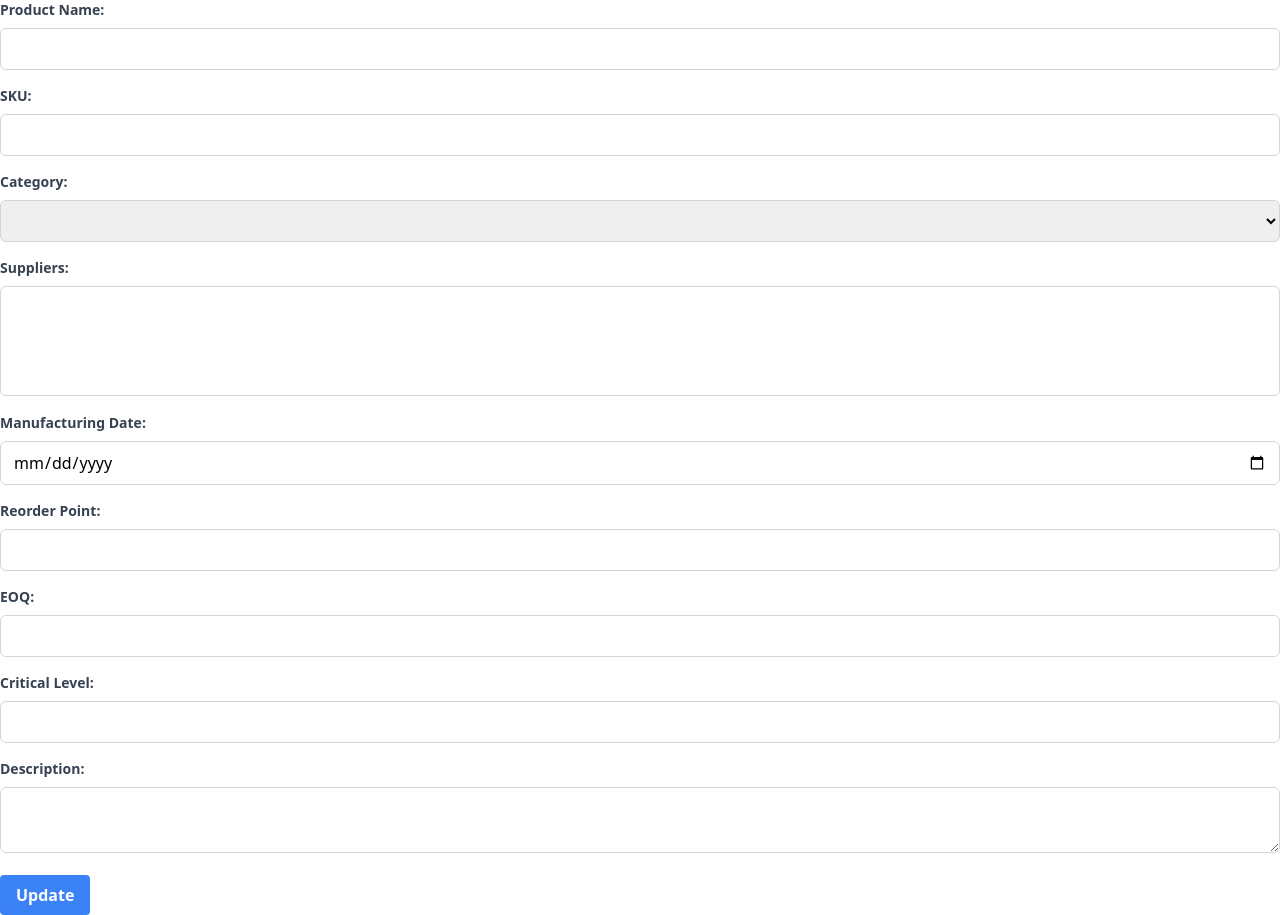
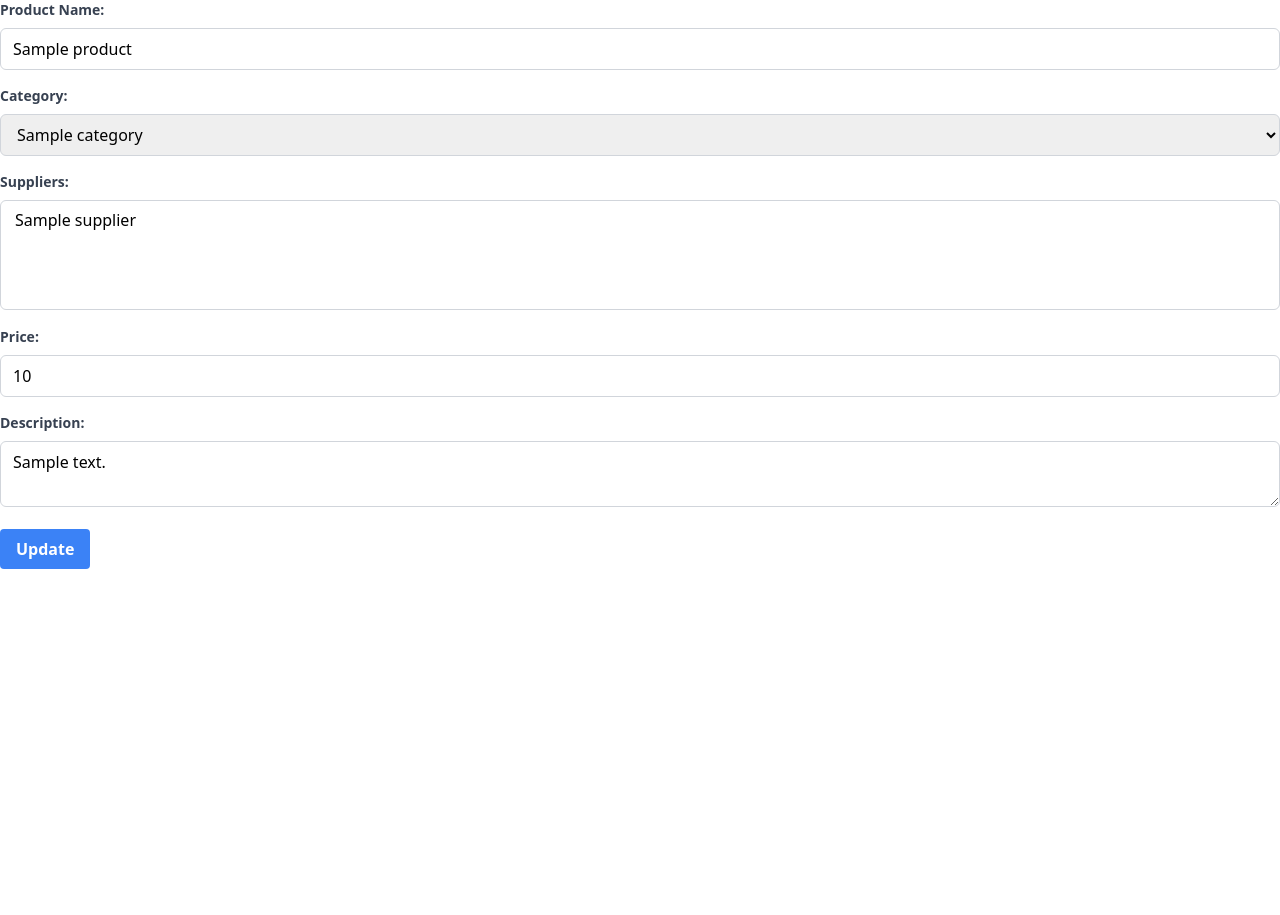
Before and after one commit to SemiiNat/YVIIMS, a PHP site: template html/src/Views/product/edit.php in a window 1280 px wide. After the commit the page ends 569 px from the top, so only its background shows below. Run offline with PHP 8.4, Linux system fonts and the light colour scheme; the template is opened without the code that fills it: most values are stand-ins (such as "Sample title", 1, 10 or a date in 2020); data that the repository does not hold is empty; style sheets or scripts are compiled from the project's sources; some libraries are stand-ins or nearby versions.

Commit message:
bugfix: fixed the errors on the edit.php(product)

```diff
--- a/html/src/Views/product/edit.php
+++ b/html/src/Views/product/edit.php
@@ -3,9 +3,7 @@
 use App\Http\View;
 
 View::startSection('content');
-$product = $data['product'];
-$categories = $data['categories'];
-$suppliers = $data['suppliers'];
+
 ?>
 <div class="container mx-auto">
     <form method="POST" id="saveForm" hx-post="/product/update/<?= $product['id'] ?>" hx-trigger="submit" hx-swap="none">
@@ -13,11 +11,6 @@ $suppliers = $data['suppliers'];
             <label for="product_name" class="block text-gray-700 text-sm font-bold mb-2">Product Name:</label>
             <input type="text" id="product_name" name="product_name" value="<?= htmlspecialchars($product['product_name']) ?>" class="w-full border border-gray-300 rounded-md py-2 px-3 focus:outline-none focus:ring-1 focus:ring-blue-500">
             <p id="product_name_err" class="error-validation text-red-500 text-sm hidden"></p>
-        </div>
-        <div class="mb-4">
-            <label for="sku" class="block text-gray-700 text-sm font-bold mb-2">SKU:</label>
-            <input type="text" id="sku" name="sku" value="<?= htmlspecialchars($product['sku']) ?>" class="w-full border border-gray-300 rounded-md py-2 px-3 focus:outline-none focus:ring-1 focus:ring-blue-500">
-            <p id="sku_err" class="error-validation text-red-500 text-sm hidden"></p>
         </div>
         <div class="mb-4">
             <label for="category" class="block text-gray-700 text-sm font-bold mb-2">Category:</label>
@@ -38,24 +31,9 @@ $suppliers = $data['suppliers'];
             <p id="supplier_ids_err" class="error-validation text-red-500 text-sm hidden"></p>
         </div>
         <div class="mb-4">
-            <label for="manufacturing_date" class="block text-gray-700 text-sm font-bold mb-2">Manufacturing Date:</label>
-            <input type="date" id="manufacturing_date" name="manufacturing_date" value="<?= htmlspecialchars($product['manufacturing_date']) ?>" class="w-full border border-gray-300 rounded-md py-2 px-3 focus:outline-none focus:ring-1 focus:ring-blue-500">
-            <p id="manufacturing_date_err" class="error-validation text-red-500 text-sm hidden"></p>
-        </div>
-        <div class="mb-4">
-            <label for="reorder_point" class="block text-gray-700 text-sm font-bold mb-2">Reorder Point:</label>
-            <input type="number" id="reorder_point" name="reorder_point" value="<?= htmlspecialchars($product['reorder_point']) ?>" class="w-full border border-gray-300 rounded-md py-2 px-3 focus:outline-none focus:ring-1 focus:ring-blue-500">
-            <p id="reorder_point_err" class="error-validation text-red-500 text-sm hidden"></p>
-        </div>
-        <div class="mb-4">
-            <label for="economic_order_quantity" class="block text-gray-700 text-sm font-bold mb-2">EOQ:</label>
-            <input type="number" id="economic_order_quantity" name="economic_order_quantity" value="<?= htmlspecialchars($product['economic_order_quantity']) ?>" class="w-full border border-gray-300 rounded-md py-2 px-3 focus:outline-none focus:ring-1 focus:ring-blue-500">
-            <p id="economic_order_quantity_err" class="error-validation text-red-500 text-sm hidden"></p>
-        </div>
-        <div class="mb-4">
-            <label for="critical_level" class="block text-gray-700 text-sm font-bold mb-2">Critical Level:</label>
-            <input type="number" id="critical_level" name="critical_level" value="<?= htmlspecialchars($product['critical_level']) ?>" class="w-full border border-gray-300 rounded-md py-2 px-3 focus:outline-none focus:ring-1 focus:ring-blue-500">
-            <p id="critical_level_err" class="error-validation text-red-500 text-sm hidden"></p>
+            <label for="price" class="block text-gray-700 text-sm font-bold mb-2">Price:</label>
+            <input type="text" id="price" name="price" value="<?= htmlspecialchars($product['price']) ?>" class="w-full border border-gray-300 rounded-md py-2 px-3 focus:outline-none focus:ring-1 focus:ring-blue-500">
+            <p id="price_err" class="error-validation text-red-500 text-sm hidden"></p>
         </div>
         <div class="mb-4">
             <label for="description" class="block text-gray-700 text-sm font-bold mb-2">Description:</label>
--- a/html/src/Views/product/index.php
+++ b/html/src/Views/product/index.php
@@ -23,7 +23,7 @@ View::startSection('content');
                     <th class="px-4 py-2 border-b border-gray-300 bg-gray-200 text-left text-sm font-medium text-gray-600 uppercase tracking-wider">Category</th>
                     <th class="px-4 py-2 border-b border-gray-300 bg-gray-200 text-left text-sm font-medium text-gray-600 uppercase tracking-wider">Price</th>
                     <th class="px-4 py-2 border-b border-gray-300 bg-gray-200 text-left text-sm font-medium text-gray-600 uppercase tracking-wider">Stock Status</th>
-                    <th class="px-4 py-2 border-b border-gray-300 text-left text-sm font-medium text-gray-600 uppercase tracking-wider">Actions</th>
+                    <th class="px-4 py-2 border-b border-gray-300 bg-gray-200 text-left text-sm font-medium text-gray-600 uppercase tracking-wider">Actions</th>
                 </tr>
             </thead>
             <tbody>
```
Also changed, not shown: html/src/Services/ProductService.php (+7 -1 lines).
